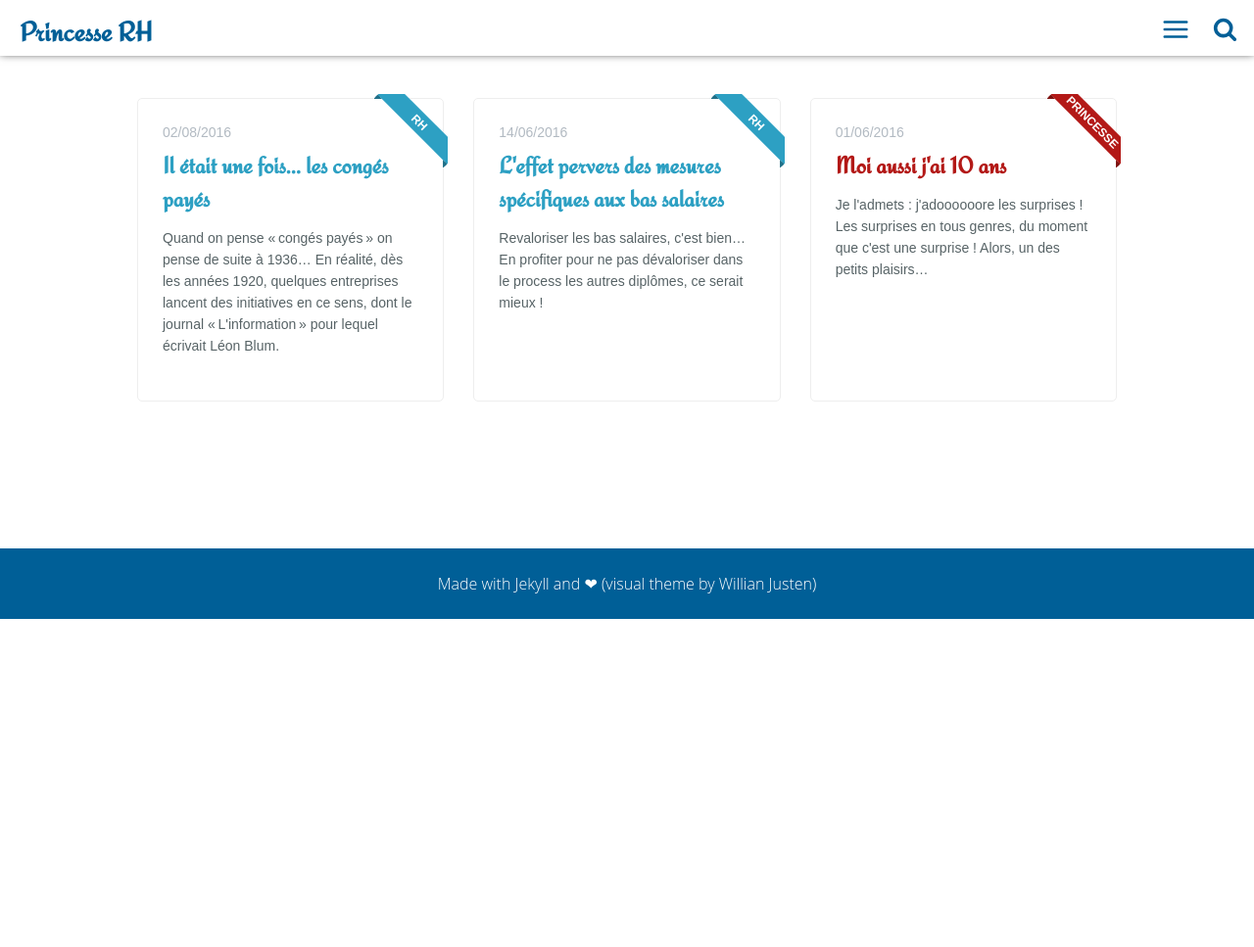
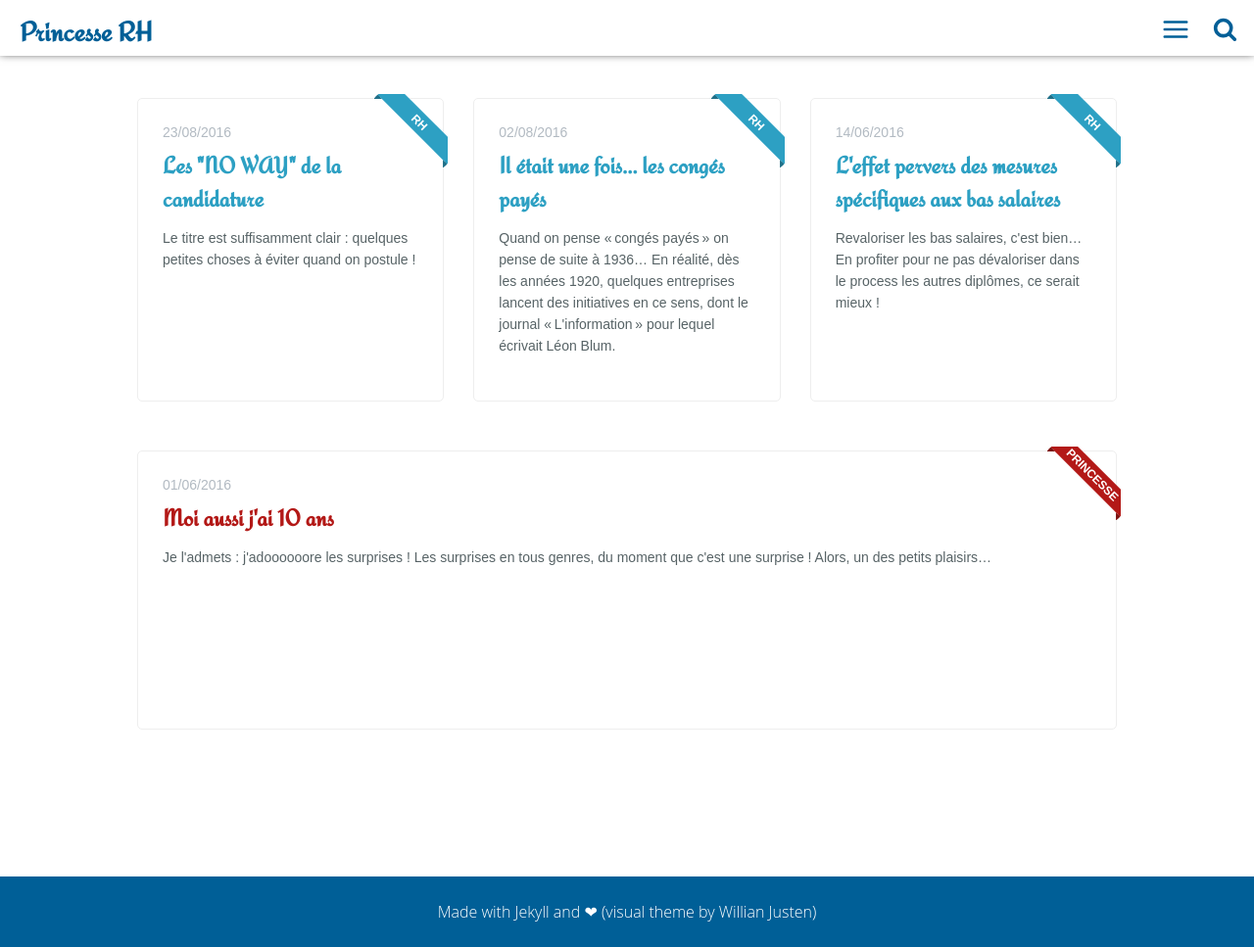
Before and after one commit to Libelilou/libelilou.github.io, a Jekyll site: the page built from index.html, in a window 1280 px wide and 967 px high. Shown: the whole window at 98% size. Built offline with Jekyll 4.4.1, drawn with Linux system fonts in a browser that asks for light colours.

Commit message:
Done !!!!!

```diff
--- a/_posts/rh/2016-08-23-les-no-way-de-la-candidature.md
+++ b/_posts/rh/2016-08-23-les-no-way-de-la-candidature.md
@@ -1,7 +1,6 @@
 ---
 title : "Les \"NO WAY\" de la candidature"
-introduction : ""
-published: false
+introduction : "Le titre est suffisamment clair : quelques petites choses à éviter quand on postule !"
 ---
 
 Entre deux articles dignes d'un roman de Tolstoï, je voulais proposer à mes nombreux (<i lang="en">hope dies last</i>) lecteurs, des articles un peu plus... légers.
@@ -60,7 +59,7 @@ En tout état de cause (j'aime bien cette expression, ça fait cultivé !), si t
 
 - et dans certains milieux (sanitaire ou médico-social par exemple) : les bijoux qui font ton poids, les ongles de 20 cm de long et la clope JUSTE avant d'arriver (ben ouais, ça y joue aussi) ou alors investis dans une bombe de Febreze et des sprays à la menthe. Ah oui, et donc bien évidemment, la clope derrière l'oreille on évite aussi, hein !
 
--  le chewing-gum dans la bouche... on est pas au Salon de l'Agriculture !
+-  le chewing-gum dans la bouche... on est pas au [Salon de l'Agriculture](https://youtu.be/X-JuK9tP2ic) !
 
 - enfin, au-delà de l'apparence physique, préparer aussi un minimum ce qu'on va dire est une bonne idée pour éviter les "ouais, bonjour, bah... euh... ouais je viens déposer une candidature quoi" ou encore pire, le je-te-tends-mon-dossier-sans-te-dire-un-mot (mais c'était peut-être le stress ou alors cette jeune demoiselle s'était dit qu'elle avait déjà expliqué sa venue à la standardiste qui me l'avait redit devant elle au téléphone et que donc j'avais qu'à suivre, qu'elle allait pas se répéter 10 fois non plus !)
 
```
Also changed, not shown: other parts of _posts/rh/2016-08-23-les-no-way-de-la-candidature.md (+1 -1 lines).
